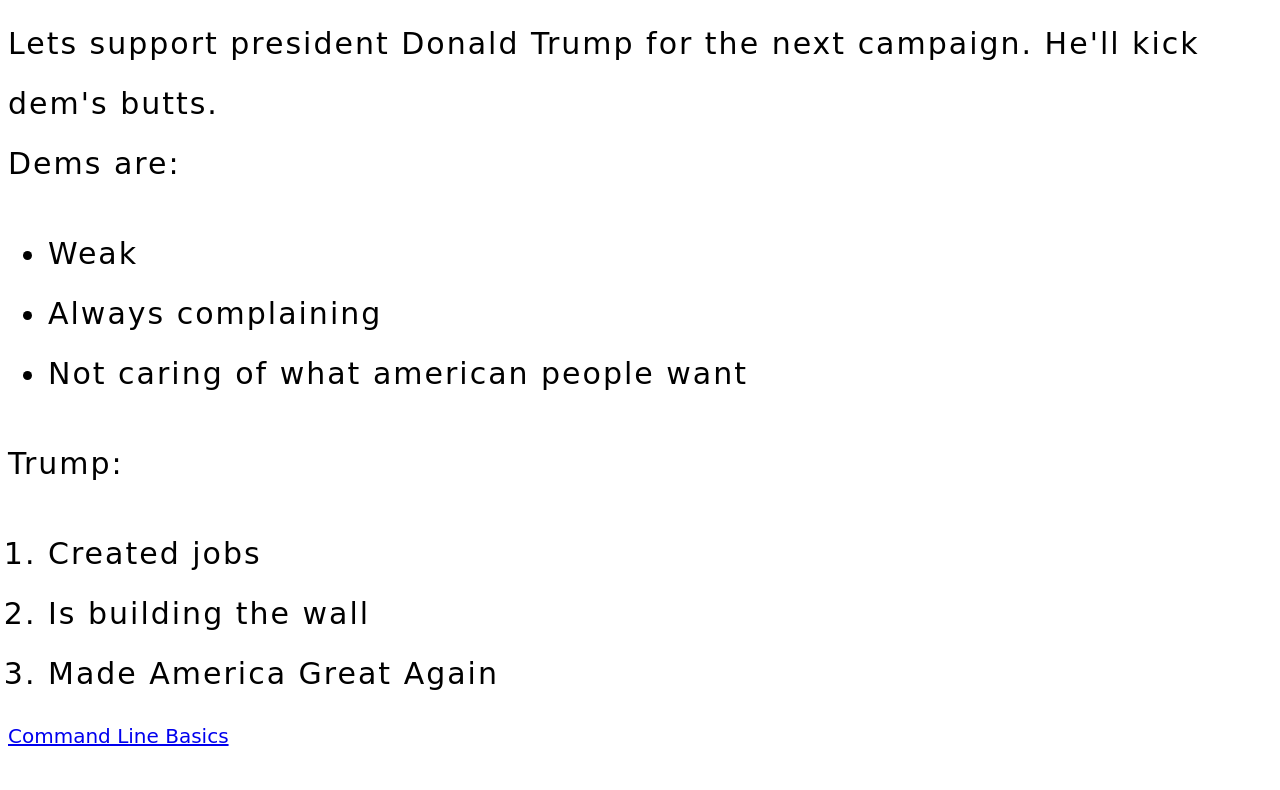
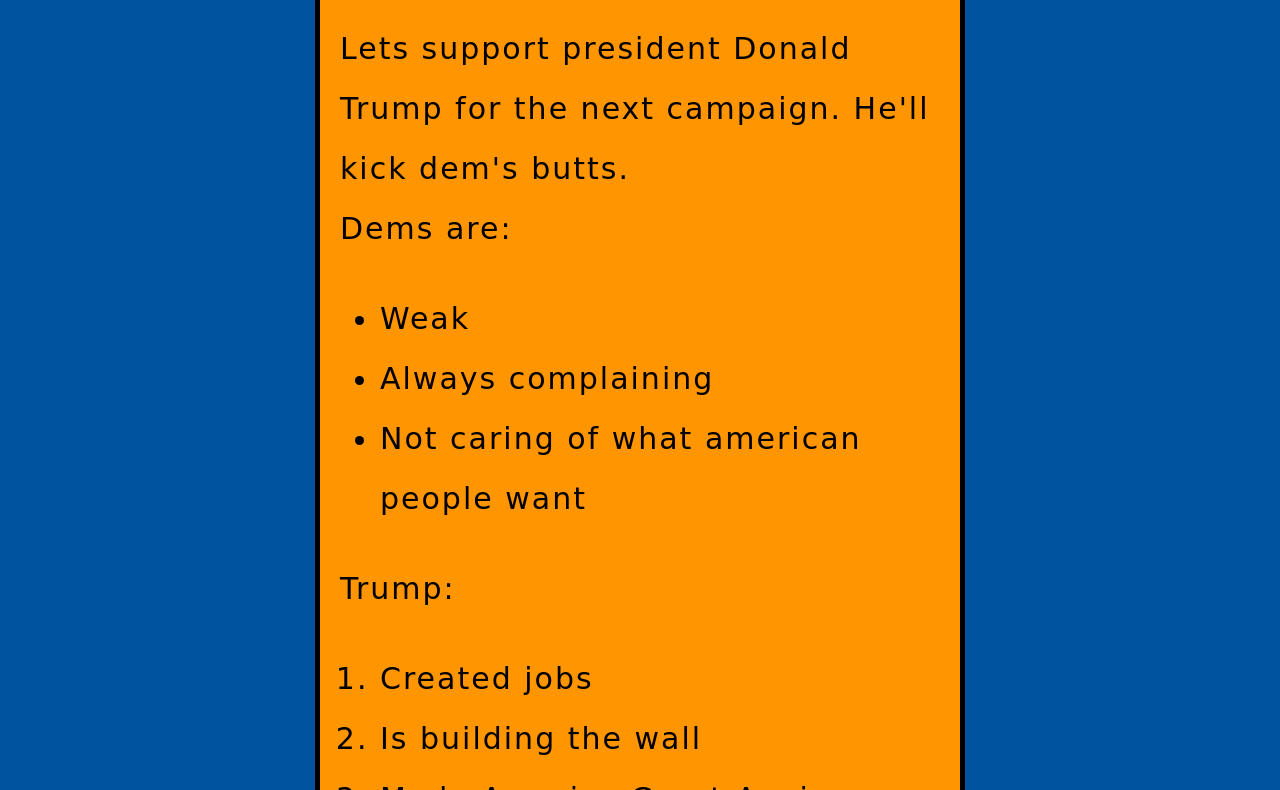
Before and after one commit to marcopdz/test-site, a plain HTML site: page index.html in a window 1280 px wide. Shown: the part 721-1511 px from the top of the page. Before the commit the page ends 1477 px from the top, so only its background shows below. Drawn offline with Linux system fonts and the light colour scheme; a web font is replaced by a local one.

Commit message:
Edited body
Added width, margin, background color, padding and border.

```diff
--- a/styles/style.css
+++ b/styles/style.css
@@ -13,3 +13,15 @@
     line-height: 2;
     letter-spacing: 2px;
 }
+
+html {
+    background-color: #00539f;
+}
+
+body {
+    width: 600px;
+    margin: 0 auto;
+    background-color: #FF9500;
+    padding: 0 20px 20px 20px;
+    border: 5px solid black;
+}
```
